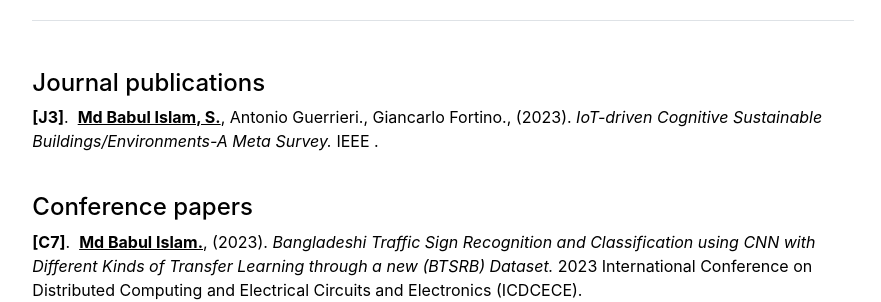
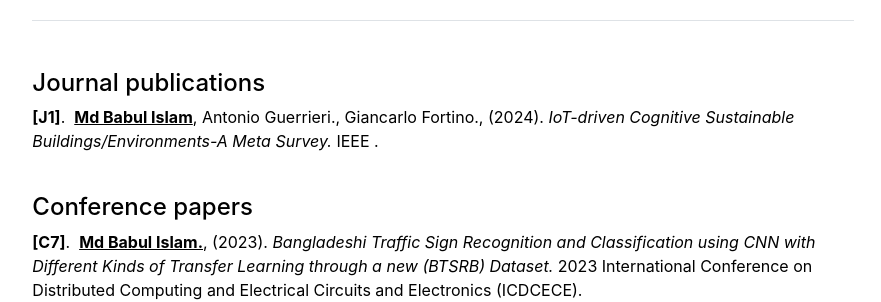
Before and after one commit to babulcseian/babulcseian.github.io, a Jekyll site: the page built from publications.md, in a window 1280 px wide. Shown: the part 203-505 px from the top of the page, without its empty margins (197-1078 px from the left). Built offline with Jekyll 4.4.1, drawn with Linux system fonts in a browser that asks for light colours; a style sheet for code colours, icons or effects is not loaded.

Commit message:
Update publications.yml

```diff
--- a/_data/publications.yml
+++ b/_data/publications.yml
@@ -1,8 +1,13 @@
 journal:
-- {idx: '[J3]', authors: [{name: 'Md Babul Islam, S.', me: '1'}, {name: 'Antonio Guerrieri.'}, {name: 'Giancarlo Fortino.'}], year: '2023', title: 'IoT-driven Cognitive Sustainable Buildings/Environments-A Meta Survey.', journal: 'IEEE .'}
+- {idx: '[J1]', authors: [{name: 'Md Babul Islam', me: '1'}, {name: 'Antonio Guerrieri.'}, {name: 'Giancarlo Fortino.'}],
+year: '2024',
+title: 'IoT-driven Cognitive Sustainable Buildings/Environments-A Meta Survey.', journal: 'IEEE .'}
 
 conference:
-- {idx: '[C7]', authors: [{name: 'Md Babul Islam.', me: '1'}], year: '2023', title: 'Bangladeshi Traffic Sign Recognition and Classification using CNN with Different Kinds of Transfer Learning through a new (BTSRB) Dataset.', journal: '2023 International Conference on Distributed Computing and Electrical Circuits and Electronics (ICDCECE).', doi: 'https://doi.org/10.1109/ICDCECE57866.2023.10151254'}
+- {idx: '[C7]', authors: [{name: 'Md Babul Islam.', me: '1'}], year: '2023',
+title: 'Bangladeshi Traffic Sign Recognition and Classification using CNN with Different Kinds of Transfer Learning through a new (BTSRB) Dataset.',
+journal: '2023 International Conference on Distributed Computing and Electrical Circuits and Electronics (ICDCECE).',
+doi: 'https://doi.org/10.1109/ICDCECE57866.2023.10151254'}
 - {idx: '[C6]', authors: [{name: 'Md Babul Islam.', me: '1'}], year: '2022', title: 'Detect deception on banking credit card payment system by machine learning classifiers.', journal: 'Second International Conference on Cloud Computing and Mechatronic Engineering (I3CME 2022).SPIE Digital Library.', doi: 'https://doi.org/10.1117/12.2655113'}
 - {idx: '[C5]', authors: [{name: 'Md Babul Islam.', me: '1'}], year: '2022', title: 'Cost Reduce: Credit Card Fraud Identification Using Machine Learning.', journal: '2022 7th International Conference on Communication and Electronics Systems (ICCES). IEEE Xplore.', doi: 'https://doi.org/10.1109/ICCES54183.2022.9835811'}
 - {idx: '[C4]', authors: [{name: 'Khandaker Sajidul Islam, Md Babul Islam.', me: '2'}], year: '2022', title: 'Blockchain Based New E-voting Protocol System without Trusted Tallying Authorities', journal: '2022 Fifth International Conference on Computational Intelligence and Communication Technologies (CCICT). IEEE Xplore.', doi: 'https://doi.org/10.1109/CCiCT56684.2022.00064'}
```
